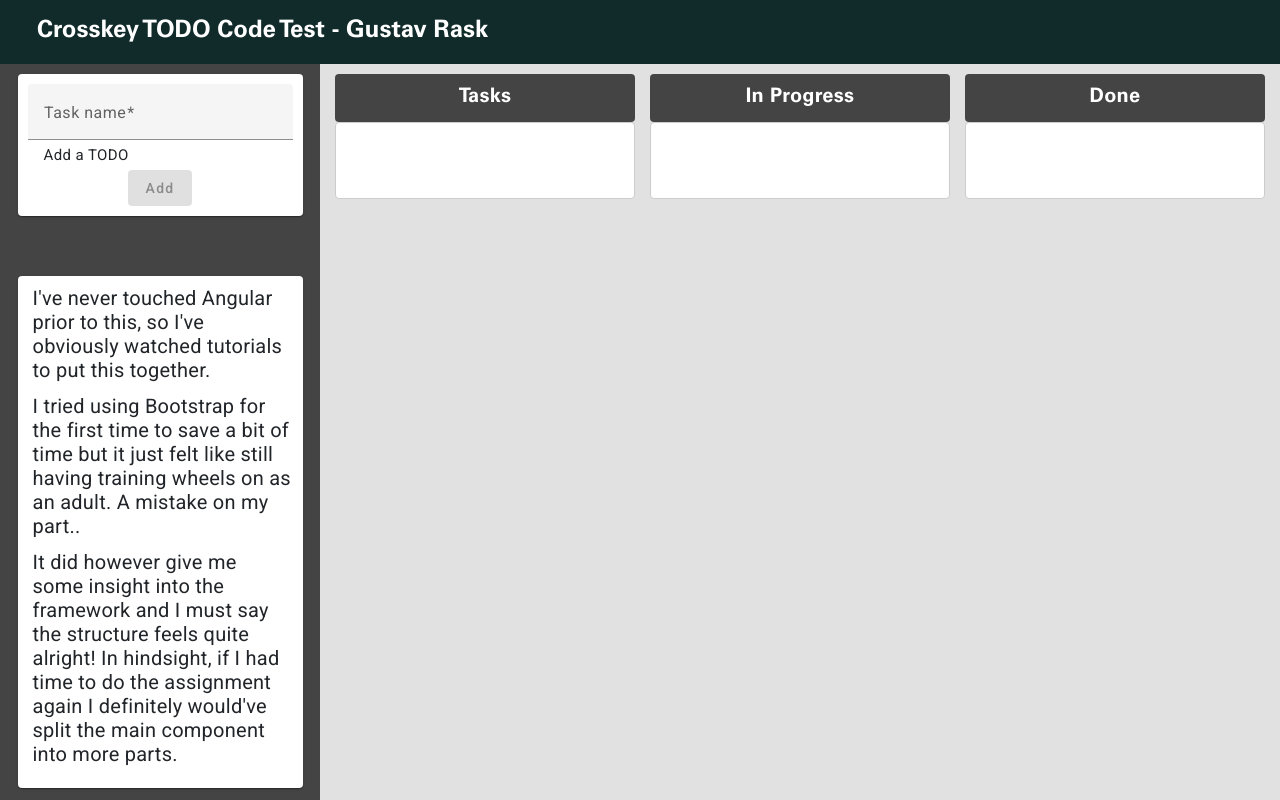
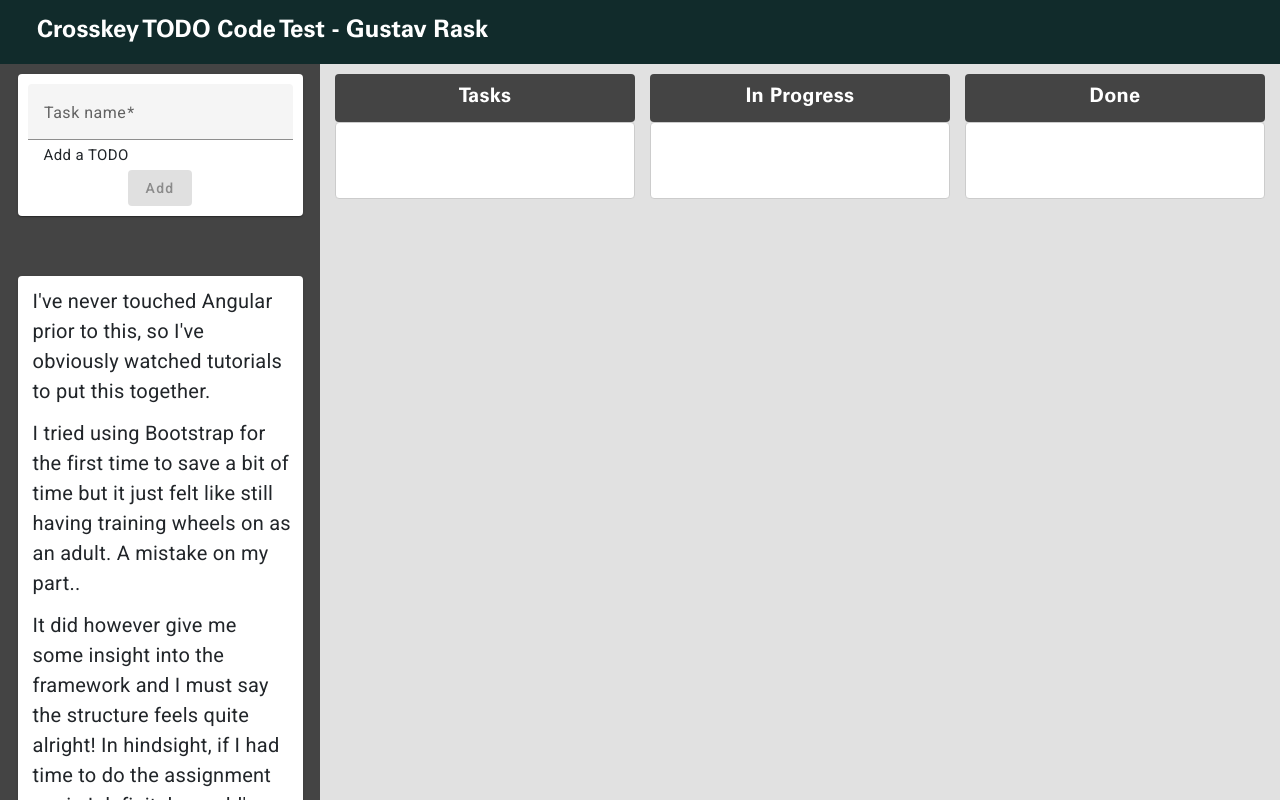
Before and after one commit to Merriz/CrosskeyTODO, an Angular app in the folder CrosskeyTODO/: page / in a window 1280 px wide. Shown: the top 800 px of the page. Built offline with nearby package versions, Linux system fonts and the light colour scheme.

Commit message:
Line height fix

```diff
--- a/CrosskeyTODO/src/app/todo/todo.component.scss
+++ b/CrosskeyTODO/src/app/todo/todo.component.scss
@@ -57,7 +57,7 @@ mat-hint {
   font-size: 2rem;
   padding-left: 1.5rem;
   p {
-    line-height: 2.4rem;
+    line-height: 3rem;
   }
 }
 
```
